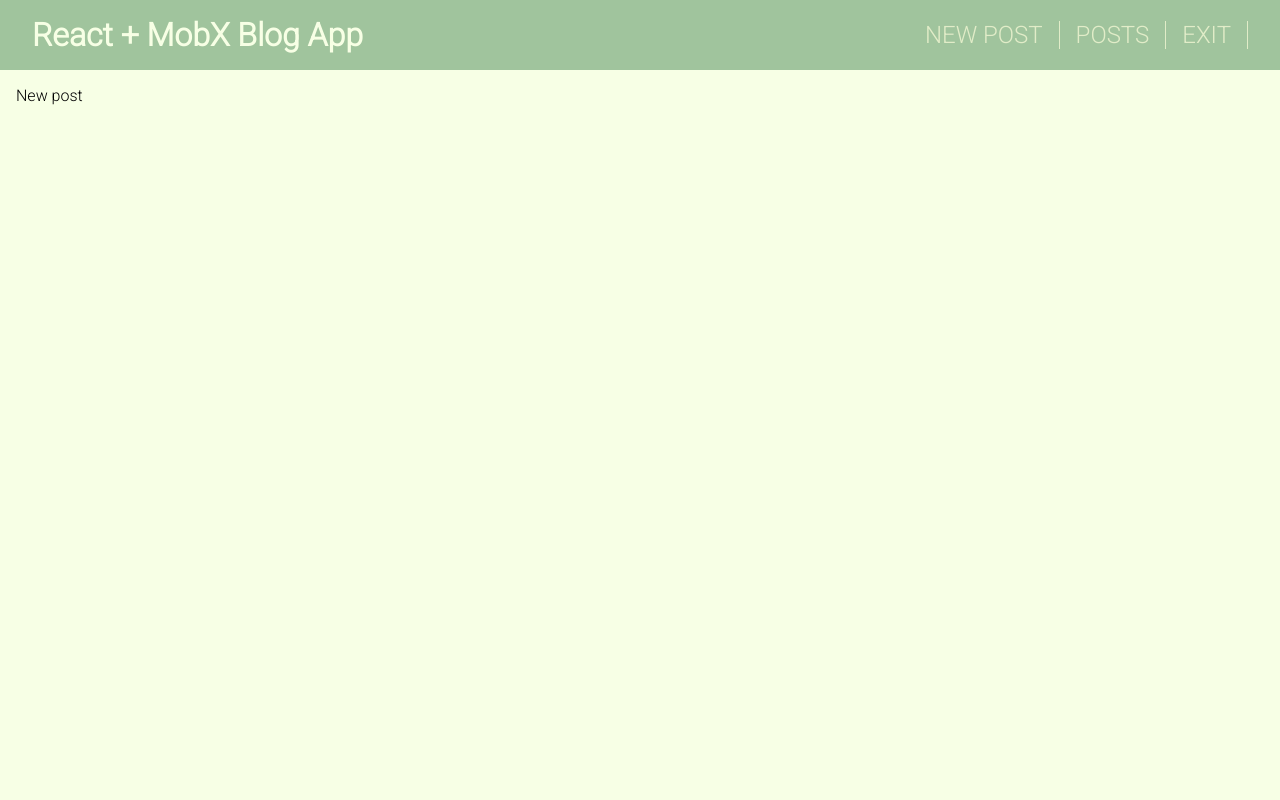
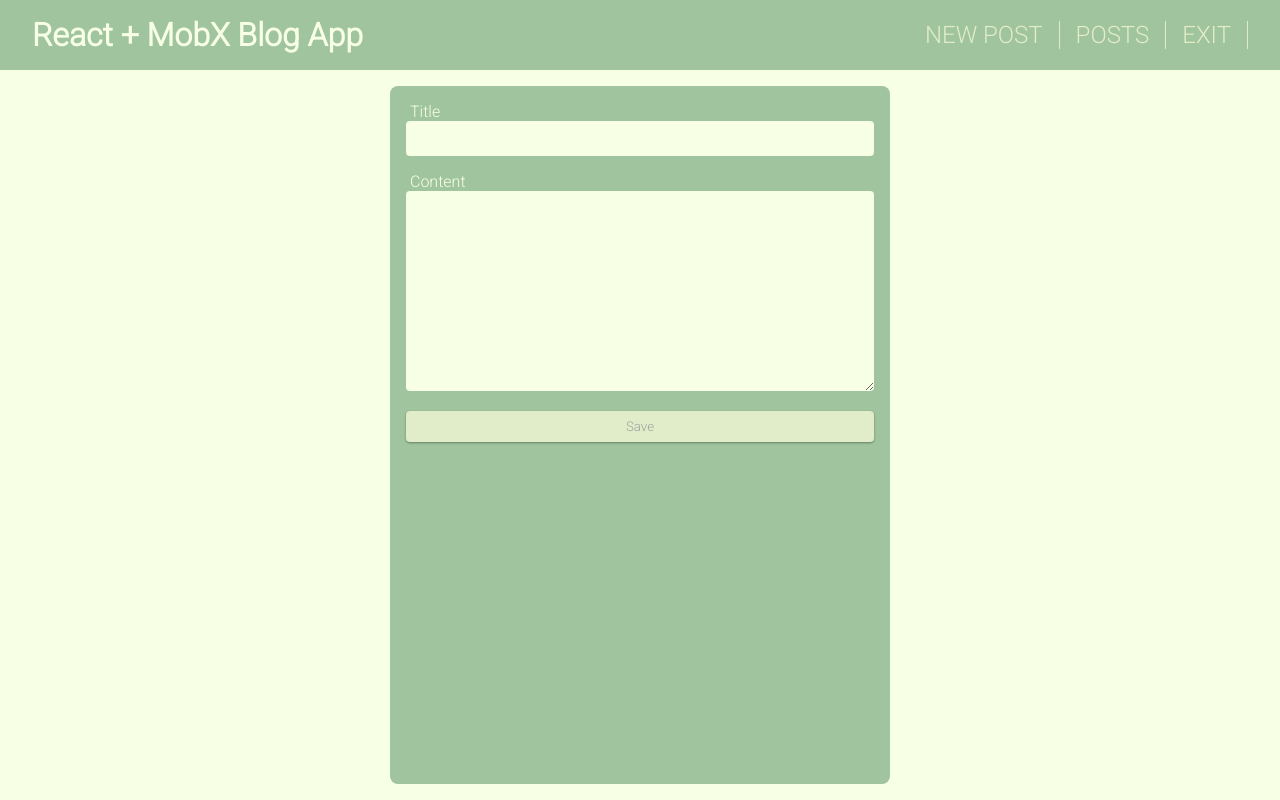
Before and after one commit to Goddo-ro/mobx_blog, a React (Create React App) app: page /posts/add in a window 1280 px wide. Built offline with nearby package versions, Linux system fonts and the light colour scheme; sample sign-in values are in the browser's storage.

Commit message:
Set up new post page

```diff
--- a/src/components/LoginForm/LoginForm.css
+++ b/src/components/LoginForm/LoginForm.css
@@ -1,7 +1,7 @@
 .single-form {
     margin-inline: auto;
     width: 100%;
-    max-width: 500px;
+    max-width: var(--form-max-width);
     background-color: var(--color-main-text);
     color: var(--color-main-background);
     padding: 1rem;
--- a/src/index.css
+++ b/src/index.css
@@ -9,6 +9,7 @@
   --color-red: #d75d5d;
 
   --content-max-width: 1600px;
+  --form-max-width: 500px;
   --header-height: 70px;
 }
 
--- a/src/pages/NewPost.js
+++ b/src/pages/NewPost.js
@@ -1,11 +1,32 @@
-import React from 'react';
+import React, {useState} from 'react';
+import PostForm from "../components/PostForm/PostForm";
+import {observer} from "mobx-react-lite";
+import PostsStore from "../store/PostsStore";
+import {useNavigate} from "react-router-dom";
 
-const NewPost = () => {
+const NewPost = observer(() => {
+    const [title, setTitle] = useState("");
+    const [content, setContent] = useState("");
+
+    const navigate = useNavigate();
+
+    const addFunction = (e) => {
+        e.preventDefault();
+
+        PostsStore.addPost({
+            id: Date.now(),
+            title: title,
+            content: content,
+        })
+
+        navigate("/posts");
+    }
+
     return (
-        <div>
-            New post
-        </div>
+        <PostForm title={title} setTitle={setTitle} content={content} setContent={setContent}
+                  submitFunction={addFunction}
+        />
     );
-};
+});
 
 export default NewPost;
--- a/src/pages/Post/Post.css
+++ b/src/pages/Post/Post.css
@@ -1,5 +1,7 @@
 .post-container {
     width: 100%;
+    max-width: var(--form-max-width);
+    margin-inline: auto;
 }
 
 #post .posts-item p {
```
